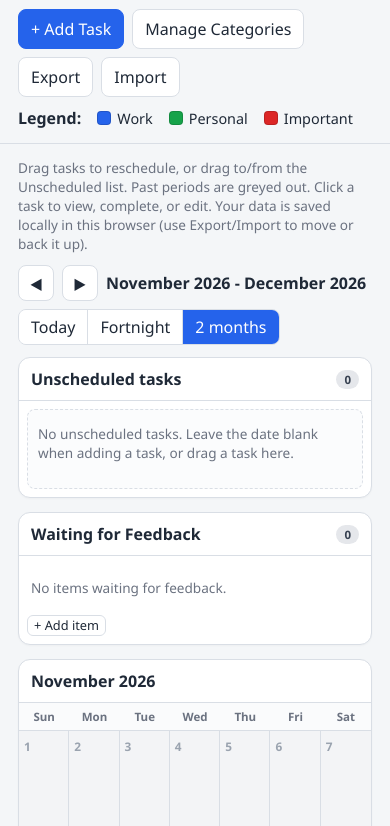
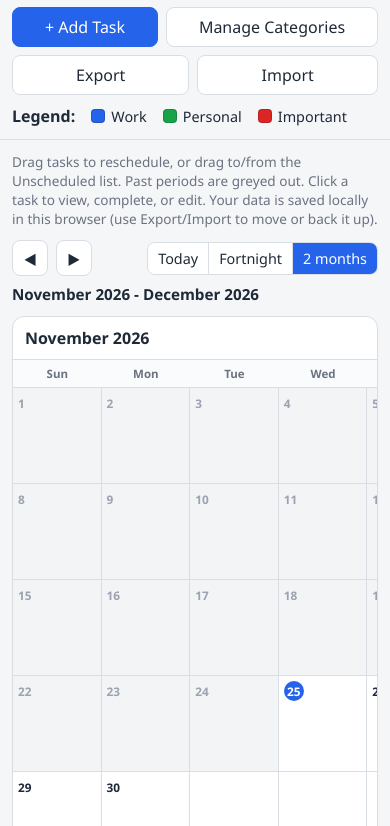
Before and after one commit to tomca20/CalendarTest, a plain HTML site: page index.html in a window 390 px wide. Shown: the part 67-893 px from the top of the page. Drawn offline with Linux system fonts and the light colour scheme.

Commit message:
Add files via upload

```diff
--- a/index.html
+++ b/index.html
@@ -53,6 +53,7 @@
     .calendar-area.view-twomonths { grid-template-columns: 1fr 1fr; }
     .calendar-area.view-fortnight { grid-template-columns: 1fr; }
     .calendar-area.view-today { grid-template-columns: 1fr 1fr; }
+    .month-grid-scroll { width: 100%; }
     @media (max-width: 1100px) {
       .workspace { grid-template-columns: 260px 1fr; }
       .calendar-area.view-twomonths { grid-template-columns: 1fr; }
@@ -60,6 +61,31 @@
     @media (max-width: 800px) {
       .workspace { grid-template-columns: 1fr; }
       .calendar-area.view-today { grid-template-columns: 1fr; }
+      .calendar-area { order: 1; }
+      .sidebar { order: 2; }
+    }
+    @media (max-width: 700px) {
+      header { padding: 12px; }
+      main { padding: 12px; }
+      .header-top { align-items: stretch; }
+      .controls { width: 100%; }
+      .controls button { flex: 1 1 auto; }
+      .nav-bar { gap: 6px; }
+      .nav-label { min-width: 0; flex-basis: 100%; order: 3; font-size: 0.95rem; }
+      .view-toggle { margin-left: auto; }
+      .view-toggle button { padding: 6px 10px; font-size: 0.9rem; }
+      .month { min-height: 0; }
+      .month-grid-scroll { overflow-x: auto; -webkit-overflow-scrolling: touch; }
+      .month-grid-scroll .dow, .month-grid-scroll .days { min-width: 620px; }
+      .days { grid-auto-rows: minmax(78px, auto); }
+      .day { min-height: 78px; padding: 2px; }
+      .month.fortnight-view .days { grid-auto-rows: minmax(140px, auto); }
+      .month.fortnight-view .day { min-height: 140px; }
+      .task-chip { white-space: normal; display: -webkit-box; -webkit-line-clamp: 2; -webkit-box-orient: vertical; overflow: hidden; font-size: 0.72rem; line-height: 1.25; }
+      .day-view { min-height: 480px; }
+      .form-grid { grid-template-columns: 1fr; }
+      .modal { max-height: 94vh; }
+      .modal-body, .modal-header, .modal-footer { padding-left: 12px; padding-right: 12px; }
     }
     .panel { background: var(--panel); border: 1px solid var(--border); border-radius: 12px; box-shadow: 0 1px 2px rgba(0,0,0,0.03); overflow: hidden; }
     .panel-header { padding: 10px 12px; font-weight: 700; border-bottom: 1px solid var(--border); display: flex; align-items: center; justify-content: space-between; gap: 8px; }
@@ -645,8 +671,10 @@
         const dow = ['Sun','Mon','Tue','Wed','Thu','Fri','Sat'];
         monthEl.innerHTML = `
           <div class="panel-header"><span>${escapeHtml(title)}</span>${wholePast ? '<span class="badge past">Past</span>' : ''}</div>
-          <div class="dow">${dow.map(d => `<div>${d}</div>`).join('')}</div>
-          <div class="days"></div>`;
+          <div class="month-grid-scroll">
+            <div class="dow">${dow.map(d => `<div>${d}</div>`).join('')}</div>
+            <div class="days"></div>
+          </div>`;
         const daysEl = monthEl.querySelector('.days');
         if (isFortnight) {
           for (let i = 0; i < 14; i++) {
```
